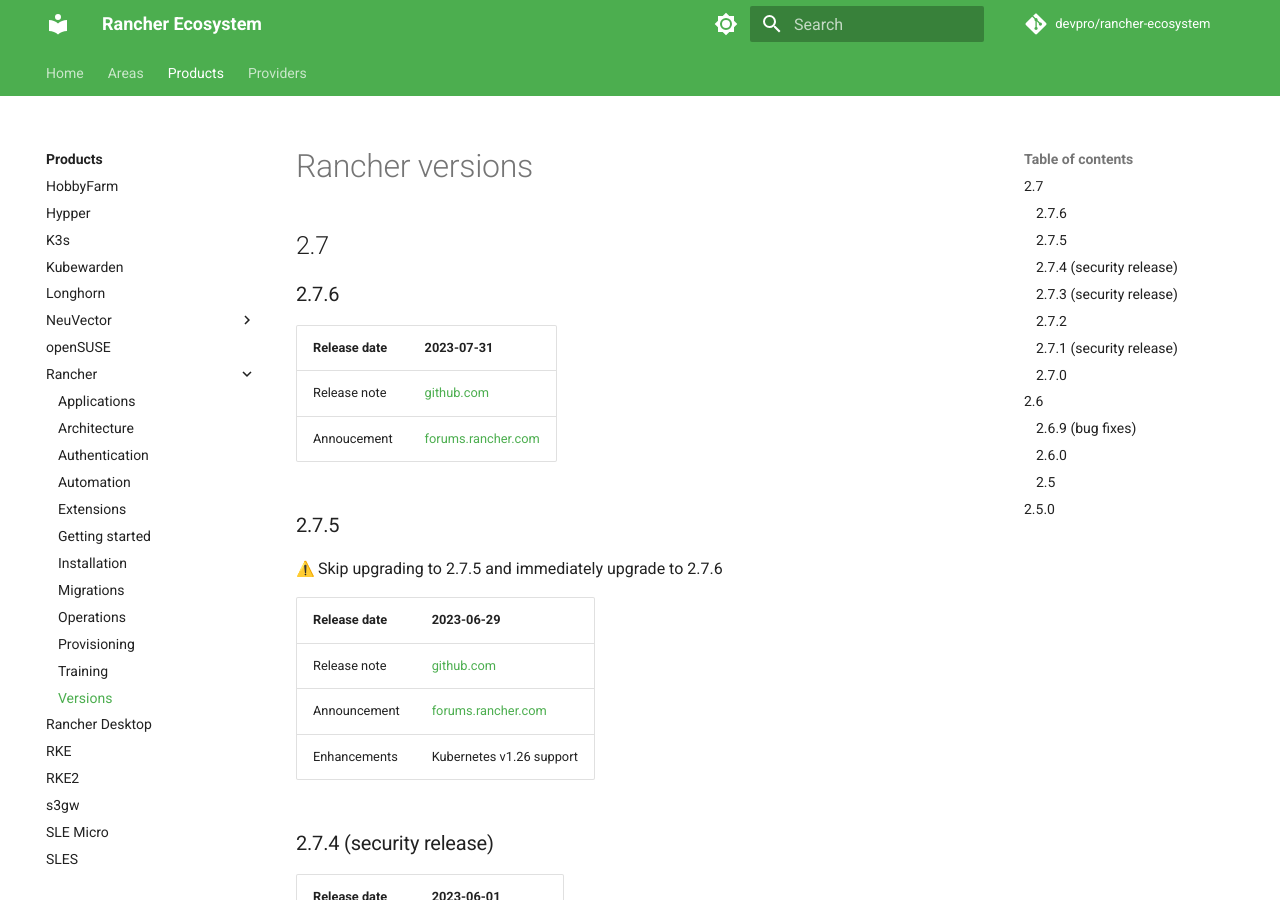
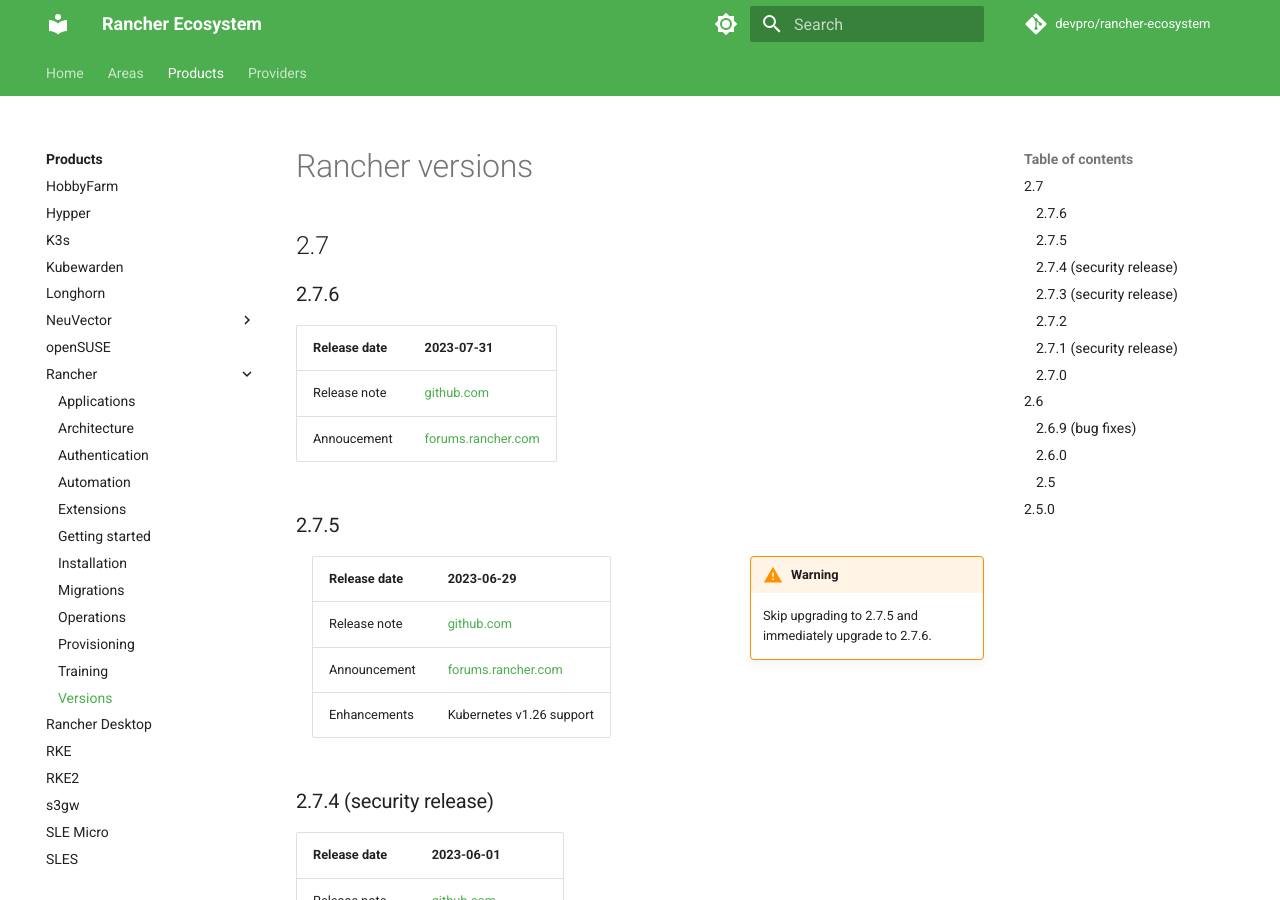
Before and after one commit to devpro/rancher-ecosystem, an MkDocs documentation site: the page built from docs/rancher/versions.md, in a window 1280 px wide and 900 px high. Built offline with MkDocs 1.6.1 and Material for MkDocs 9.7.7, drawn with Linux system fonts in a browser that asks for light colours; emoji names are drawn with the system emoji font; comment, search, counter and statistics services are not loaded.

Commit message:
Update Rancher version tables

```diff
--- a/docs/rancher/versions.md
+++ b/docs/rancher/versions.md
@@ -5,38 +5,40 @@
 ### 2.7.6
 
 Release date | 2023-07-31
------------- | ----------
+-------------|--------------------------------------------------------------------------------
 Release note | [github.com](https://github.com/rancher/rancher/releases/tag/v2.7.6)
 Annoucement  | [forums.rancher.com](https://forums.rancher.com/t/rancher-release-v2-7-6/41410)
 
 ### 2.7.5
 
-:warning: Skip upgrading to 2.7.5 and immediately upgrade to 2.7.6
+!!! warning inline end "Warning"
+
+    Skip upgrading to 2.7.5 and immediately upgrade to 2.7.6.
 
 Release date | 2023-06-29
------------- | ----------
+-------------|--------------------------------------------------------------------------------
 Release note | [github.com](https://github.com/rancher/rancher/releases/tag/v2.7.5)
 Announcement | [forums.rancher.com](https://forums.rancher.com/t/rancher-release-v2-7-5/40993)
 Enhancements | Kubernetes v1.26 support
 
 ### 2.7.4 (security release)
 
-Release date   | 2023-06-01
--------------- | ----------
-Release note   | [github.com](https://github.com/rancher/rancher/releases/tag/v2.7.4)
-Announcement   | [forums.rancher.com](https://forums.rancher.com/t/rancher-release-v2-7-4/40836)
+Release date | 2023-06-01
+-------------|--------------------------------------------------------------------------------
+Release note | [github.com](https://github.com/rancher/rancher/releases/tag/v2.7.4)
+Announcement | [forums.rancher.com](https://forums.rancher.com/t/rancher-release-v2-7-4/40836)
 
 ### 2.7.3 (security release)
 
 Release date | 2023-04-24
------------- | ----------
+-------------|--------------------------------------------------------------------------------
 Release note | [github.com](https://github.com/rancher/rancher/releases/tag/v2.7.3)
 Announcement | [forums.rancher.com](https://forums.rancher.com/t/rancher-release-v2-7-3/40521)
 
 ### 2.7.2
 
 Release date | 2023-04-12
------------- | ----------
+-------------|----------------------------------------------------------------------------------------------------------------------------------------------
 Release note | [github.com](https://github.com/rancher/rancher/releases/tag/v2.7.2)
 Announcement | [forums.rancher.com](https://forums.rancher.com/t/rancher-release-v2-7-2/40445)
 New features | Rancher webhook installed in downstream clusters, Pod Security Admissions and Pod Security Standards as replacement for Pod Security Policies
@@ -45,14 +47,14 @@ Enhancements | Kubernetes v1.25 Support, RBAC for Fleet users ([Issue](https://g
 ### 2.7.1 (security release)
 
 Release date | 2023-01-25
------------- | ----------
+-------------|--------------------------------------------------------------------------------
 Release note | [github.com](https://github.com/rancher/rancher/releases/tag/v2.7.1)
 Announcement | [forums.rancher.com](https://forums.rancher.com/t/rancher-release-v2-7-1/39886)
 
 ### 2.7.0
 
 Release date | 2022-11-16
------------- | ----------
+-------------|--------------------------------------------------------------------------------
 Release note | [github.com](https://github.com/rancher/rancher/releases/tag/v2.7.0)
 Announcement | [forums.rancher.com](https://forums.rancher.com/t/rancher-release-v2-7-0/39478)
 New features | Rancher Extensions
@@ -62,14 +64,14 @@ New features | Rancher Extensions
 ### 2.6.9 (bug fixes)
 
 Release date | 2022-10-18
------------- | ----------
+-------------|--------------------------------------------------------------------------------
 Release note | [github.com](https://github.com/rancher/rancher/releases/tag/v2.6.9)
 Announcement | [forums.rancher.com](https://forums.rancher.com/t/rancher-release-v2-6-9/39243)
 
 ### 2.6.0
 
 Release date | 2021-08-31
------------- | ----------
+-------------|---------------------------------------------------------------------------------------------------------
 Release note | [github.com](https://github.com/rancher/rancher/releases/tag/v2.6.0)
 Announcement | [forums.rancher.com](https://forums.rancher.com/t/rancher-release-v2-6-0/21048)
 New features | Support for Keycloak with OIDC
@@ -80,6 +82,6 @@ Enhancements | Redesigned Rancher User Experience (UI), Improvements for Hosted
 ## 2.5.0
 
 Release date | 2020-10-06
------------- | ----------
+-------------|--------------------------------------------------------------------------------
 Release note | [github.com](https://github.com/rancher/rancher/releases/tag/v2.5.0)
 Announcement | [forums.rancher.com](https://forums.rancher.com/t/rancher-release-v2-5-0/18510)
--- a/mkdocs.yml
+++ b/mkdocs.yml
@@ -32,6 +32,8 @@ markdown_extensions:
   - pymdownx.superfences
   - pymdownx.tabbed:
       alternate_style: true
+  - pymdownx.tasklist:
+      custom_checkbox: true
 nav:
   - Home: index.md
   - Areas:
```
